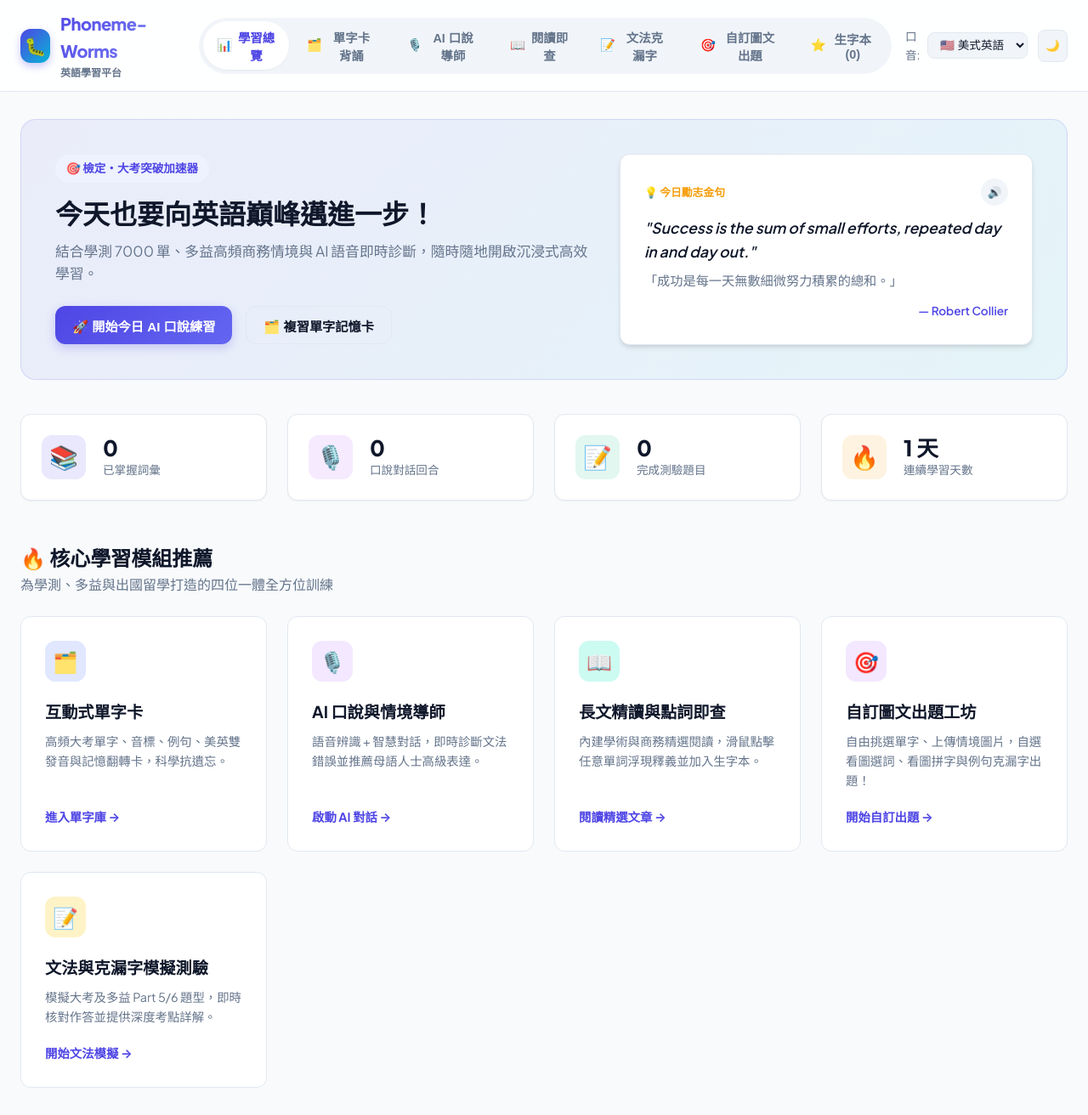
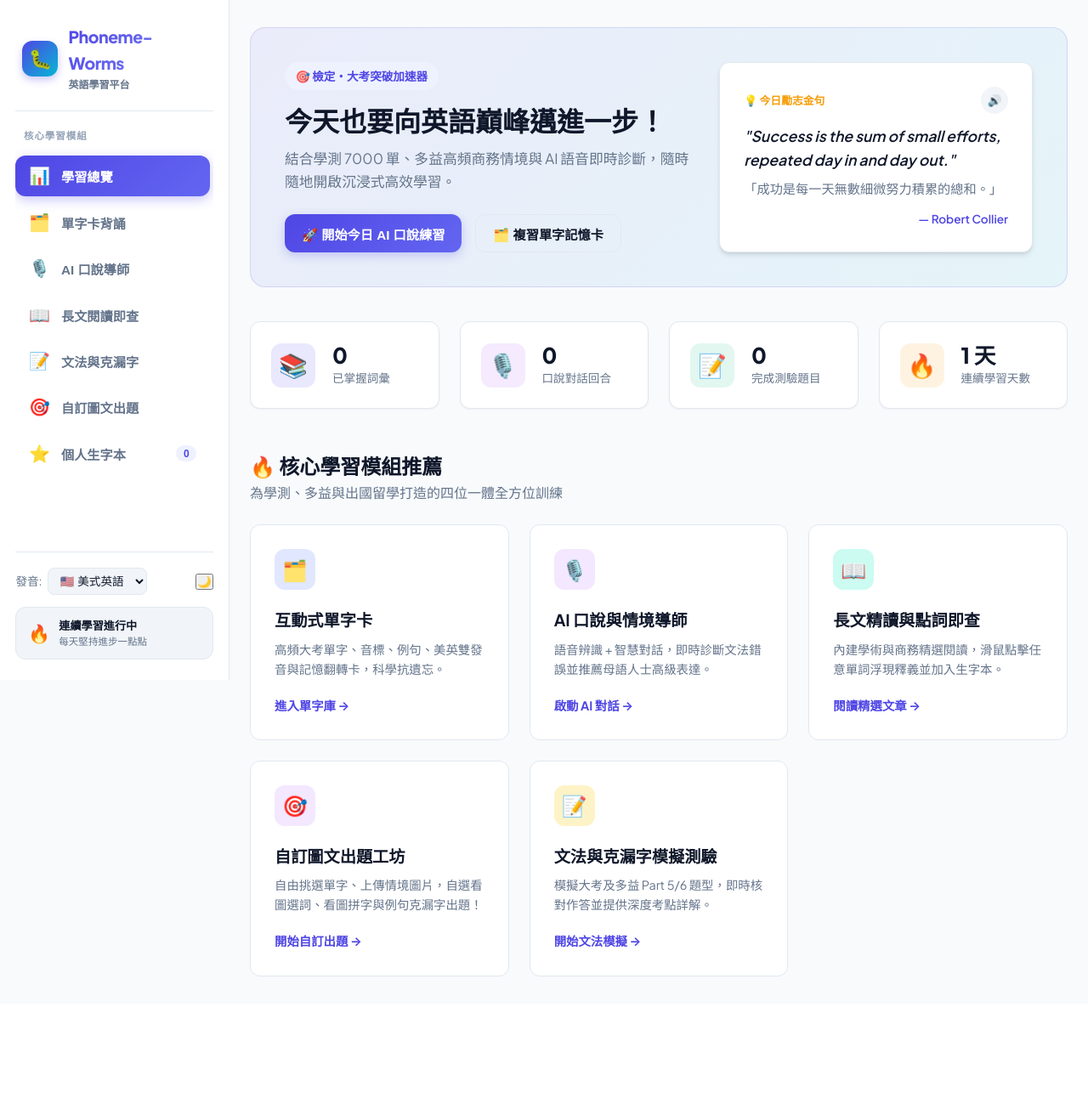
Before and after one commit to qwu302383-lang/Phoneme-Worms, a Flask app: page / in a window 1280 px wide. Shown: the whole page at 85% size. After the commit the page ends 1149 px from the top, so only its background shows below. Run offline with Flask 3, Linux system fonts and the light colour scheme.

Commit message:
style: Redesign navigation into modern left sidebar layout

```diff
--- a/static/css/style.css
+++ b/static/css/style.css
@@ -68,50 +68,50 @@ body {
   line-height: 1.6;
 }
 
-/* ===== 頂部導航列 ===== */
-.app-header {
+/* ===== 左側側邊導航雙欄佈局 (Left Sidebar Layout) ===== */
+.app-layout {
+  display: flex;
+  min-height: 100vh;
+  width: 100%;
+}
+
+.app-sidebar {
+  width: 270px;
+  background: var(--bg-card);
+  border-right: 1px solid var(--border-color);
+  display: flex;
+  flex-direction: column;
   position: sticky;
   top: 0;
+  height: 100vh;
   z-index: 100;
-  background-color: rgba(255, 255, 255, 0.85);
-  backdrop-filter: blur(12px);
-  -webkit-backdrop-filter: blur(12px);
+  padding: 1.5rem 1.15rem;
+  flex-shrink: 0;
+  transition: transform 0.3s cubic-bezier(0.4, 0, 0.2, 1);
+}
+
+.sidebar-brand {
+  display: flex;
+  align-items: center;
+  gap: 0.75rem;
+  cursor: pointer;
+  padding: 0.25rem 0.5rem 1.25rem 0.5rem;
   border-bottom: 1px solid var(--border-color);
-  transition: var(--transition);
-}
-
-body.theme-dark .app-header {
-  background-color: rgba(20, 28, 46, 0.85);
-}
-
-.header-container {
-  max-width: 1400px;
-  margin: 0 auto;
-  padding: 0.75rem 1.5rem;
-  display: flex;
-  align-items: center;
-  justify-content: space-between;
-  gap: 1rem;
-}
-
-.brand {
-  display: flex;
-  align-items: center;
-  gap: 0.75rem;
-  cursor: pointer;
+  margin-bottom: 1.25rem;
 }
 
 .brand-icon {
-  width: 40px;
-  height: 40px;
+  width: 42px;
+  height: 42px;
   background: linear-gradient(135deg, var(--primary), var(--secondary));
   color: #fff;
   border-radius: var(--radius-md);
   display: flex;
   align-items: center;
   justify-content: center;
-  font-size: 1.3rem;
+  font-size: 1.4rem;
   box-shadow: 0 4px 10px rgba(79, 70, 229, 0.3);
+  flex-shrink: 0;
 }
 
 .brand-text {
@@ -120,7 +120,7 @@ body.theme-dark .app-header {
 }
 
 .brand-title {
-  font-size: 1.25rem;
+  font-size: 1.22rem;
   font-weight: 800;
   letter-spacing: -0.5px;
   background: linear-gradient(135deg, var(--primary), #818cf8);
@@ -134,54 +134,105 @@ body.theme-dark .app-header {
   color: var(--text-muted);
 }
 
-.nav-tabs {
-  display: flex;
-  align-items: center;
-  gap: 0.35rem;
-  background: var(--bg-card-subtle);
-  padding: 0.3rem;
-  border-radius: var(--radius-full);
-}
-
-.nav-btn {
+.sidebar-menu-wrap {
+  flex: 1;
+  overflow-y: auto;
+  display: flex;
+  flex-direction: column;
+  gap: 0.5rem;
+  padding-right: 0.2rem;
+}
+
+.sidebar-section-title {
+  font-size: 0.72rem;
+  font-weight: 800;
+  text-transform: uppercase;
+  letter-spacing: 0.08em;
+  color: var(--text-light);
+  margin-bottom: 0.4rem;
+  padding: 0 0.6rem;
+}
+
+.nav-tabs.vertical {
+  display: flex;
+  flex-direction: column;
+  gap: 0.4rem;
+  background: transparent;
+  padding: 0;
+  border-radius: 0;
+}
+
+.nav-tabs.vertical .nav-btn {
+  width: 100%;
   border: none;
   background: transparent;
   color: var(--text-muted);
-  font-size: 0.9rem;
-  font-weight: 600;
-  padding: 0.45rem 1rem;
+  font-size: 0.95rem;
+  font-weight: 700;
+  padding: 0.75rem 1rem;
+  border-radius: var(--radius-md);
+  cursor: pointer;
+  display: flex;
+  align-items: center;
+  gap: 0.85rem;
+  transition: var(--transition);
+  white-space: nowrap;
+}
+
+.nav-tabs.vertical .nav-btn:hover {
+  background: var(--bg-card-subtle);
+  color: var(--text-main);
+  transform: translateX(4px);
+}
+
+.nav-tabs.vertical .nav-btn.active {
+  background: linear-gradient(135deg, var(--primary), #6366f1);
+  color: #fff;
+  box-shadow: 0 4px 14px rgba(79, 70, 229, 0.3);
+}
+
+.nav-tabs.vertical .nav-btn .nav-icon {
+  font-size: 1.25rem;
+  width: 24px;
+  display: inline-flex;
+  align-items: center;
+  justify-content: center;
+  flex-shrink: 0;
+}
+
+.nav-tabs.vertical .nav-btn .nav-label {
+  flex: 1;
+  text-align: left;
+}
+
+.nav-tabs.vertical .nav-btn .nav-badge {
+  background: var(--primary-light);
+  color: var(--primary);
+  font-size: 0.75rem;
+  font-weight: 800;
+  padding: 0.15rem 0.55rem;
   border-radius: var(--radius-full);
-  cursor: pointer;
-  display: flex;
-  align-items: center;
-  gap: 0.4rem;
-  transition: var(--transition);
-}
-
-.nav-btn:hover {
-  color: var(--text-main);
-  background: rgba(0, 0, 0, 0.04);
-}
-
-body.theme-dark .nav-btn:hover {
-  background: rgba(255, 255, 255, 0.05);
-}
-
-.nav-btn.active {
-  background: var(--bg-card);
-  color: var(--primary);
-  box-shadow: var(--shadow-sm);
-}
-
-body.theme-dark .nav-btn.active {
-  background: #23314d;
-  color: #818cf8;
-}
-
-.header-actions {
-  display: flex;
-  align-items: center;
-  gap: 0.75rem;
+}
+
+.nav-tabs.vertical .nav-btn.active .nav-badge {
+  background: rgba(255, 255, 255, 0.25);
+  color: #fff;
+}
+
+/* 側邊欄底部控制區 */
+.sidebar-footer {
+  border-top: 1px solid var(--border-color);
+  padding-top: 1.15rem;
+  display: flex;
+  flex-direction: column;
+  gap: 0.85rem;
+}
+
+.footer-control-row {
+  display: flex;
+  align-items: center;
+  justify-content: space-between;
+  gap: 0.5rem;
 }
 
 .voice-selector {
@@ -203,25 +254,135 @@ body.theme-dark .nav-btn.active {
   outline: none;
 }
 
-.action-btn {
-  background: var(--bg-card-subtle);
-  border: 1px solid var(--border-color);
+.sidebar-streak-card {
+  background: var(--bg-card-subtle);
+  border: 1px solid var(--border-color);
+  border-radius: var(--radius-md);
+  padding: 0.65rem 0.85rem;
+  display: flex;
+  align-items: center;
+  gap: 0.65rem;
+}
+
+.streak-icon {
+  font-size: 1.3rem;
+}
+
+.streak-info {
+  display: flex;
+  flex-direction: column;
+}
+
+.streak-title {
+  font-size: 0.82rem;
+  font-weight: 800;
   color: var(--text-main);
-  width: 38px;
-  height: 38px;
+}
+
+.streak-sub {
+  font-size: 0.72rem;
+  color: var(--text-muted);
+}
+
+/* 右側主內容佈局 */
+.app-main-content {
+  flex: 1;
+  display: flex;
+  flex-direction: column;
+  min-width: 0;
+  background-color: var(--bg-main);
+  overflow-y: auto;
+}
+
+.app-main {
+  max-width: 1350px;
+  margin: 0 auto;
+  padding: 2.25rem 2.5rem;
+  width: 100%;
+  flex: 1;
+}
+
+/* 手機端頂部漢堡列 */
+.mobile-top-bar {
+  display: none;
+  position: sticky;
+  top: 0;
+  z-index: 80;
+  background: var(--bg-card);
+  border-bottom: 1px solid var(--border-color);
+  padding: 0.75rem 1.25rem;
+  align-items: center;
+  justify-content: space-between;
+}
+
+.btn-menu-toggle {
+  background: transparent;
+  border: none;
+  font-size: 1.5rem;
+  cursor: pointer;
+  color: var(--text-main);
+  display: flex;
+  align-items: center;
+  justify-content: center;
+}
+
+.mobile-brand {
+  font-size: 1.1rem;
+  font-weight: 800;
+  cursor: pointer;
+  color: var(--text-main);
+}
+
+.action-btn-sm {
+  background: var(--bg-card-subtle);
+  border: 1px solid var(--border-color);
   border-radius: var(--radius-sm);
+  width: 34px;
+  height: 34px;
   display: flex;
   align-items: center;
   justify-content: center;
   cursor: pointer;
-  transition: var(--transition);
-}
-
-.action-btn:hover {
-  border-color: var(--primary);
-  transform: translateY(-1px);
-}
-
+  font-size: 1rem;
+}
+
+.sidebar-overlay {
+  display: none;
+  position: fixed;
+  top: 0;
+  left: 0;
+  width: 100%;
+  height: 100%;
+  background: rgba(0, 0, 0, 0.5);
+  backdrop-filter: blur(2px);
+  z-index: 95;
+}
+
+@media (max-width: 992px) {
+  .app-sidebar {
+    position: fixed;
+    left: 0;
+    top: 0;
+    transform: translateX(-100%);
+    box-shadow: var(--shadow-xl);
+  }
+
+  .app-sidebar.open {
+    transform: translateX(0);
+  }
+
+  .sidebar-overlay.active {
+    display: block;
+  }
+
+  .mobile-top-bar {
+    display: flex;
+  }
+
+  .app-main {
+    padding: 1.5rem 1rem;
+  }
+}
 /* ===== 主要容器 ===== */
 .app-main {
   max-width: 1400px;
--- a/static/js/app.js
+++ b/static/js/app.js
@@ -137,6 +137,12 @@ function switchTab(tabId) {
     renderWordbook();
   }
 
+    // 在手機端切換分頁後自動收合側邊欄
+  const sidebar = document.getElementById('appSidebar');
+  const overlay = document.getElementById('sidebarOverlay');
+  if (sidebar) sidebar.classList.remove('open');
+  if (overlay) overlay.classList.remove('active');
+
   window.scrollTo({ top: 0, behavior: 'smooth' });
 }
 
@@ -199,6 +205,27 @@ document.addEventListener('DOMContentLoaded', async () => {
   // 2. 導航分頁點擊綁定
   document.querySelectorAll('.nav-btn[data-tab]').forEach(btn => {
     btn.addEventListener('click', () => switchTab(btn.dataset.tab));
+  });
+
+    // 手機端側邊欄抽屜開關
+  const btnToggleSidebar = document.getElementById('btnToggleSidebar');
+  const appSidebar = document.getElementById('appSidebar');
+  const sidebarOverlay = document.getElementById('sidebarOverlay');
+  const mobileThemeToggle = document.getElementById('mobileThemeToggle');
+
+  btnToggleSidebar?.addEventListener('click', () => {
+    appSidebar?.classList.toggle('open');
+    sidebarOverlay?.classList.toggle('active');
+  });
+
+  sidebarOverlay?.addEventListener('click', () => {
+    appSidebar?.classList.remove('open');
+    sidebarOverlay?.classList.remove('active');
+  });
+
+  mobileThemeToggle?.addEventListener('click', () => {
+    document.getElementById('themeToggleBtn')?.click();
+    mobileThemeToggle.textContent = document.body.classList.contains('theme-dark') ? '☀️' : '🌙';
   });
 
   // 3. 深色/淺色主題管理
--- a/templates/index.html
+++ b/templates/index.html
@@ -11,9 +11,13 @@
 </head>
 <body class="theme-light">
   <!-- 頂部導航列 -->
-  <header class="app-header">
-    <div class="header-container">
-      <div class="brand">
+    <!-- 整體側邊欄雙欄佈局 (Left Sidebar Layout) -->
+  <div class="app-layout">
+
+    <!-- 現代化左側側邊導覽欄 -->
+    <aside class="app-sidebar" id="appSidebar">
+      <!-- 品牌 Logo 區 -->
+      <div class="sidebar-brand" onclick="switchTab('dashboard')">
         <div class="brand-icon">🐛</div>
         <div class="brand-text">
           <span class="brand-title">Phoneme-Worms</span>
@@ -21,7 +25,10 @@
         </div>
       </div>
 
-      <nav class="nav-tabs">
+      <!-- 導覽分類與垂直項目選單 -->
+      <div class="sidebar-menu-wrap">
+        <div class="sidebar-section-title">核心學習模組</div>
+        <nav class="nav-tabs vertical">
           <button class="nav-btn active" data-tab="dashboard">
             <span class="nav-icon">📊</span>
             <span class="nav-label">學習總覽</span>
@@ -36,11 +43,11 @@
           </button>
           <button class="nav-btn" data-tab="reading">
             <span class="nav-icon">📖</span>
-          <span class="nav-label">閱讀即查</span>
+            <span class="nav-label">長文閱讀即查</span>
           </button>
           <button class="nav-btn" data-tab="quiz">
             <span class="nav-icon">📝</span>
-          <span class="nav-label">文法克漏字</span>
+            <span class="nav-label">文法與克漏字</span>
           </button>
           <button class="nav-btn" data-tab="custom-quiz">
             <span class="nav-icon">🎯</span>
@@ -48,25 +55,53 @@
           </button>
           <button class="nav-btn" data-tab="wordbook">
             <span class="nav-icon">⭐</span>
-          <span class="nav-label">生字本 (<span id="starredCountBadge">0</span>)</span>
+            <span class="nav-label">個人生字本</span>
+            <span class="nav-badge" id="starredCountBadge">0</span>
           </button>
         </nav>
+      </div>
 
-      <div class="header-actions">
-        <!-- 發音腔調切換 -->
+      <!-- 側邊欄底部設定區 -->
+      <div class="sidebar-footer">
+        <div class="footer-control-row">
           <div class="voice-selector" title="切換英語發音腔調">
-          <span class="voice-label">口音:</span>
+            <span class="voice-label">發音:</span>
             <select id="accentSelect" class="accent-dropdown">
               <option value="en-US">🇺🇸 美式英語</option>
               <option value="en-GB">🇬🇧 英式英語</option>
             </select>
           </div>
 
-        <!-- 主題切換 -->
           <button id="themeToggleBtn" class="action-btn" title="切換深淺模式">
             <span class="theme-icon">🌙</span>
           </button>
         </div>
+
+        <div class="sidebar-streak-card">
+          <span class="streak-icon">🔥</span>
+          <div class="streak-info">
+            <span class="streak-title">連續學習進行中</span>
+            <span class="streak-sub">每天堅持進步一點點</span>
+          </div>
+        </div>
+      </div>
+    </aside>
+
+    <!-- 側邊欄遮罩 (手機端) -->
+    <div class="sidebar-overlay" id="sidebarOverlay"></div>
+
+    <!-- 右側主要內容容器 -->
+    <div class="app-main-content">
+      <!-- 手機端頂部漢堡選單條 -->
+      <header class="mobile-top-bar">
+        <button class="btn-menu-toggle" id="btnToggleSidebar" title="打開選單">
+          <span class="hamburger-icon">☰</span>
+        </button>
+        <div class="mobile-brand" onclick="switchTab('dashboard')">
+          <span>🐛 Phoneme-Worms</span>
+        </div>
+        <div class="mobile-actions">
+          <button id="mobileThemeToggle" class="action-btn-sm" title="切換主題">🌙</button>
         </div>
       </header>
 
@@ -828,6 +863,8 @@
 
     </section>
       </main>
+    </div> <!-- end .app-main-content -->
+  </div> <!-- end .app-layout -->
 
   <!-- 浮動通知提示 (Toast) -->
   <div id="toast" class="toast-notice"></div>
```
Lines whose indentation alone changed are shown as unchanged.
